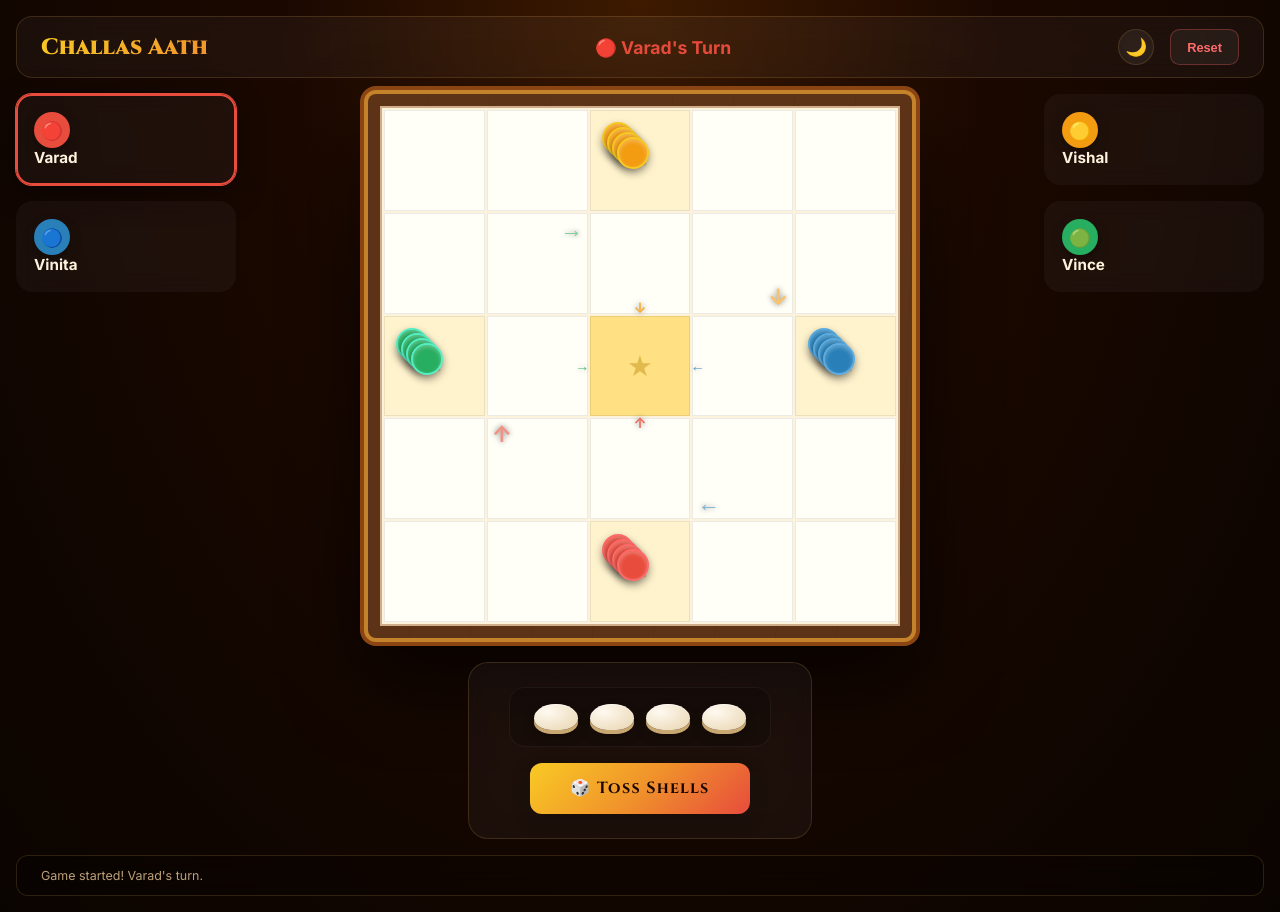
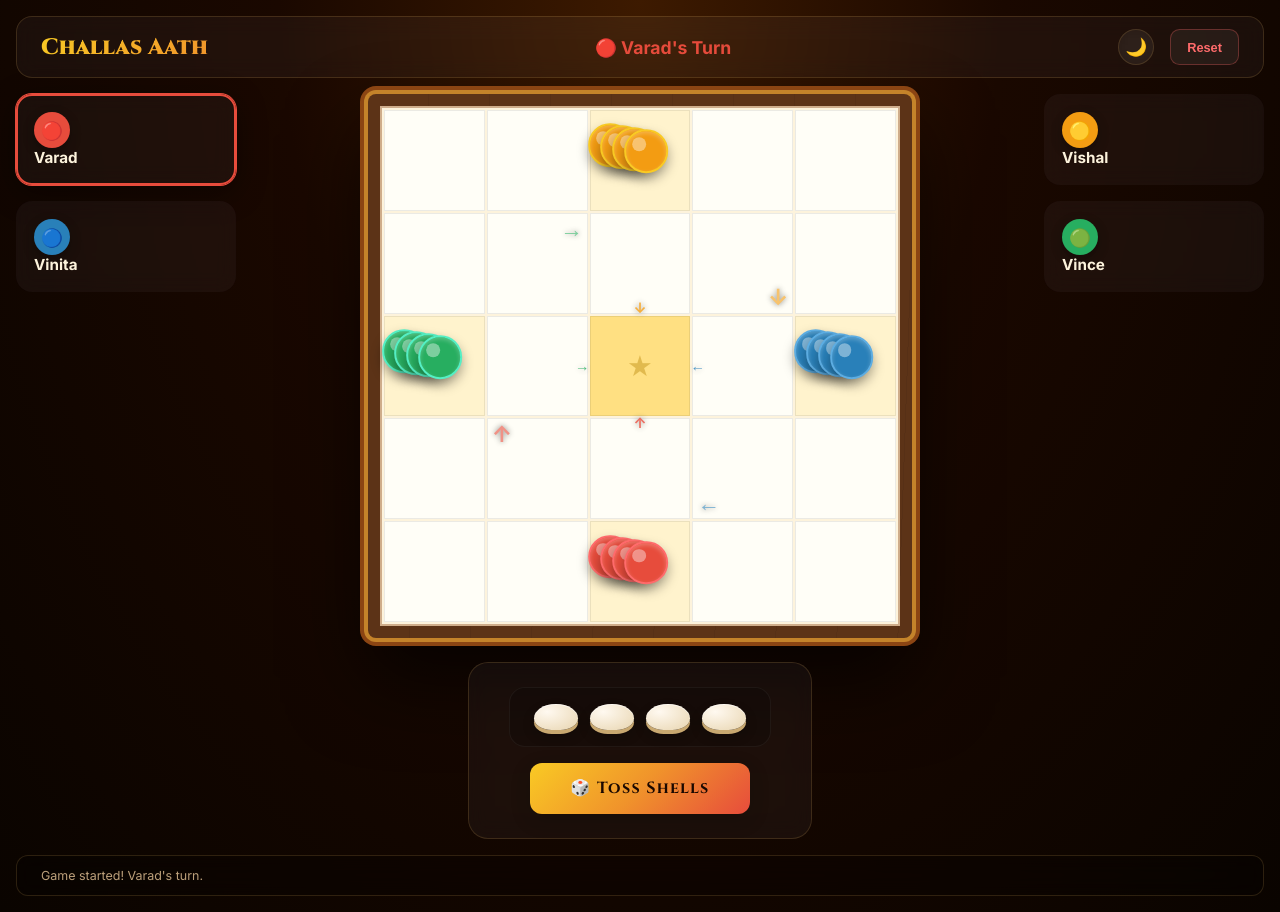
Before and after one commit to varadbarve/challas-aath, a React (Vite) app: page / in a window 1280 px wide. Both pictures are taken after a click on the button "⚑ Start Game". Built offline with nearby package versions, Linux system fonts and the light colour scheme; the HTML template or start-up script is replaced by a standard one.

Commit message:
style: restore original piece look with stacking effect

```diff
--- a/src/components/GameBoard.tsx
+++ b/src/components/GameBoard.tsx
@@ -262,12 +262,20 @@ const GameBoard: React.FC<Props> = ({ gameState, setGameState }) => {
                 const activeRoll = selectedRollIndex !== null ? pendingRolls[selectedRollIndex] : null;
                 const canMove = isOwn && turnPhase === 'moving' && activeRoll !== null && pos !== CENTER_IDX && (pos + activeRoll <= CENTER_IDX) && (pos + activeRoll < 15 || p.hasKill);
 
-                // Multiple pieces in same cell offset
-                const sameCellCount = players.reduce((acc, op) => acc + op.pieces.filter(opos => {
-                   const [or, oc] = op.path[opos];
-                   return or === r && oc === c;
-                }).length, 0);
-                const offset = sameCellCount > 1 ? (pIdx - sameCellCount/2) * 5 : 0;
+                // Multiple pieces in same cell offset (fanning effect)
+                const piecesInCell = players.flatMap((op, opIdx) =>
+                  op.pieces.map((opos, pieceIdx) => ({ opIdx, pieceIdx, pos: opos }))
+                ).filter(item => {
+                  const [or, oc] = players[item.opIdx].path[item.pos];
+                  return or === r && oc === c;
+                });
+
+                const pieceRank = piecesInCell.findIndex(item => item.opIdx === pi && item.pieceIdx === pIdx);
+                const totalInCell = piecesInCell.length;
+
+                // Offset calculation for fanning
+                const xOffset = totalInCell > 1 ? (pieceRank - (totalInCell - 1) / 2) * 12 : 0;
+                const yOffset = totalInCell > 1 ? (pieceRank - (totalInCell - 1) / 2) * 2 : 0;
 
                 return (
                   <div
@@ -275,18 +283,19 @@ const GameBoard: React.FC<Props> = ({ gameState, setGameState }) => {
                     className={`board-piece ${canMove ? 'playable' : ''}`}
                     style={{
                       position: 'absolute',
-                      left: coords.x + offset,
-                      top: coords.y + offset,
+                      left: coords.x + xOffset,
+                      top: coords.y + yOffset,
                       transform: 'translate(-50%, -50%)',
                       backgroundColor: PLAYER_COLORS[pi],
                       border: `2px solid ${PLAYER_LIGHT[pi]}`,
                       transition: 'all 0.4s cubic-bezier(0.175, 0.885, 0.32, 1.275)',
                       pointerEvents: 'auto',
-                      zIndex: canMove ? 10 : 2
+                      zIndex: canMove ? 20 : 2 + pieceRank
                     }}
                     onClick={() => canMove && movePiece(pIdx)}
                   />
                 );
+
               }))}
             </div>
           </div>
--- a/src/index.css
+++ b/src/index.css
@@ -170,13 +170,25 @@ body{font-family:'Inter',sans-serif;background:var(--body-bg);min-height:100vh;c
 }
 
 .board-piece {
-  width: 32px;
-  height: 32px;
+  width: calc(min(70vw, 520px) / 5 * 0.42);
+  height: calc(min(70vw, 520px) / 5 * 0.42);
   border-radius: 50%;
   cursor: pointer;
-  box-shadow: 0 4px 8px rgba(0,0,0,0.4), inset 0 2px 4px rgba(255,255,255,0.3);
+  box-shadow: 0 6px 12px rgba(0,0,0,0.35), inset 0 2px 4px rgba(255,255,255,0.25);
   transition: all 0.4s cubic-bezier(0.175, 0.885, 0.32, 1.275);
 }
+
+.board-piece::after {
+  content: '';
+  position: absolute;
+  top: 15%;
+  left: 15%;
+  width: 35%;
+  height: 35%;
+  background: rgba(255,255,255,0.4);
+  border-radius: 50%;
+}
+
 
 .board-piece.playable {
   pointer-events: auto;
```
